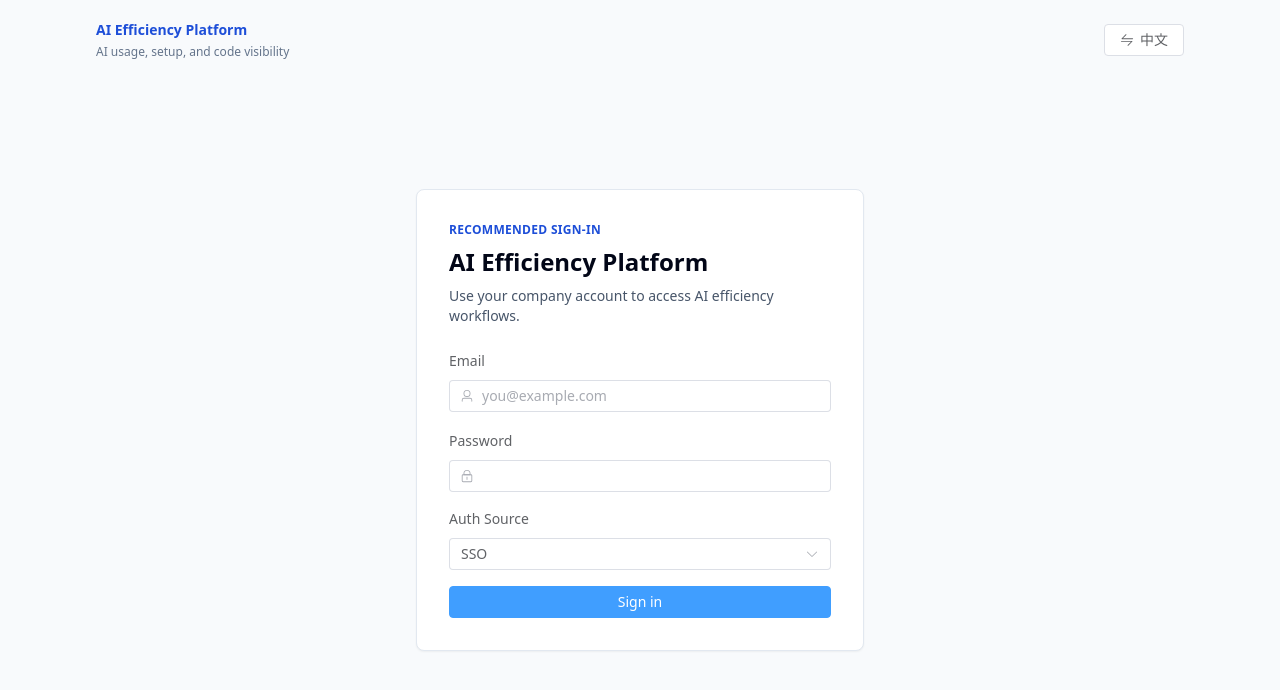
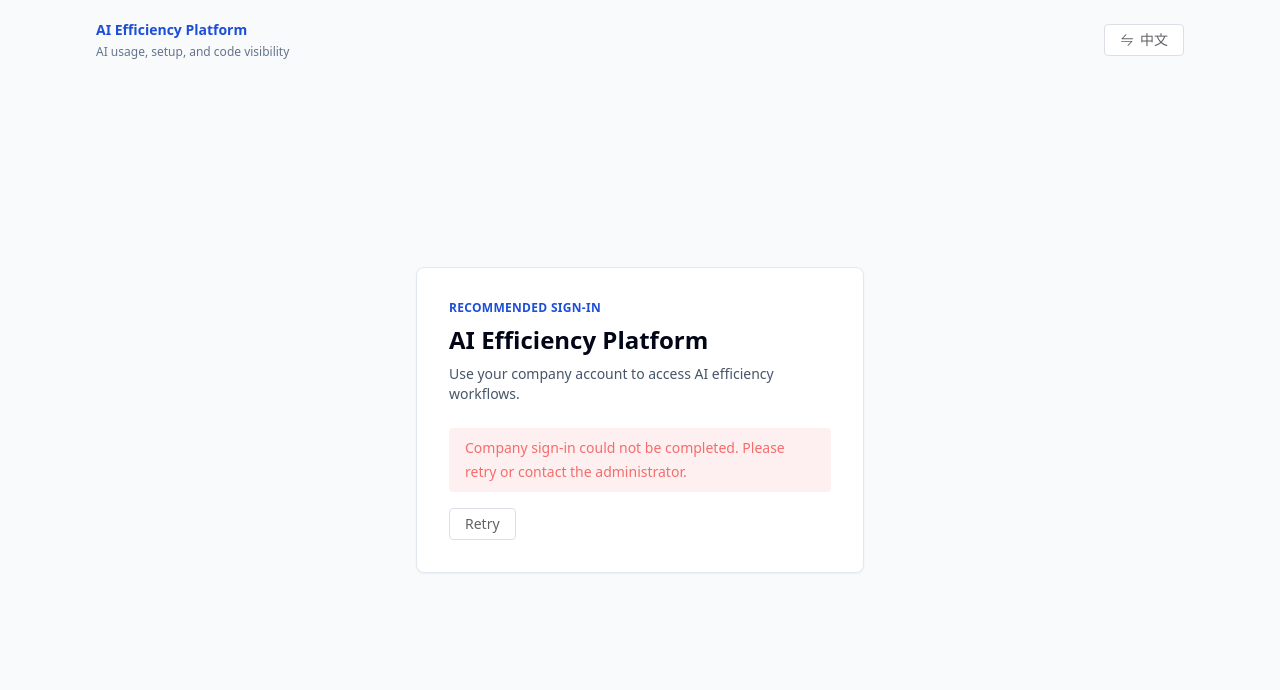
Before and after one commit to LichKing-2234/ai-efficiency, a Vue app in the folder frontend/: page /login in a window 1280 px wide. Shown: the top 690 px of the page. Built offline with nearby package versions, Linux system fonts and the light colour scheme; no server answers.

Commit message:
fix(auth): keep login options failures fail-closed

```diff
--- a/frontend/src/views/LoginView.vue
+++ b/frontend/src/views/LoginView.vue
@@ -19,6 +19,7 @@ const source = ref('SSO')
 const error = ref('')
 const loading = ref(false)
 const optionsLoaded = ref(false)
+const optionsError = ref(false)
 const signedOut = ref(hciLoginSuppressed())
 let active = true
 onUnmounted(() => { active = false })
@@ -28,7 +29,10 @@ const authOptions = ref({
   dev_login_enabled: false,
 })
 
-onMounted(async () => {
+async function loadAuthOptions() {
+  optionsLoaded.value = false
+  optionsError.value = false
+  error.value = ''
   try {
     const res = await getAuthOptions()
     authOptions.value = {
@@ -45,16 +49,14 @@ onMounted(async () => {
       }
     }
   } catch {
-    authOptions.value = {
-      hci_enabled: false,
-      ldap_enabled: false,
-      dev_login_enabled: false,
-    }
-    source.value = 'SSO'
+    optionsError.value = true
+    error.value = t('auth.hciFailed')
   } finally {
     optionsLoaded.value = true
   }
-})
+}
+
+onMounted(() => { void loadAuthOptions() })
 
 async function handleHCI() {
   if (loading.value) return
@@ -112,7 +114,13 @@ async function handleDevLogin() {
         type="info"
       />
 
-      <div v-if="authOptions.hci_enabled" data-testid="hci-login" class="space-y-4">
+      <div v-if="optionsError" data-testid="auth-options-error" class="space-y-4">
+        <el-alert :closable="false" :title="error" type="error" />
+        <el-button :loading="loading" @click="loadAuthOptions">
+          {{ t('auth.hciRetry') }}
+        </el-button>
+      </div>
+      <div v-else-if="authOptions.hci_enabled" data-testid="hci-login" class="space-y-4">
         <p v-if="loading">{{ t('auth.hciConnecting') }}</p>
         <p v-if="signedOut && !loading">{{ t('auth.hciSignedOut') }}</p>
         <el-alert v-if="error" :closable="false" :title="error" type="error" />
```
Also changed, not shown: 2 other files (tests, documents, lock files or other folders).
